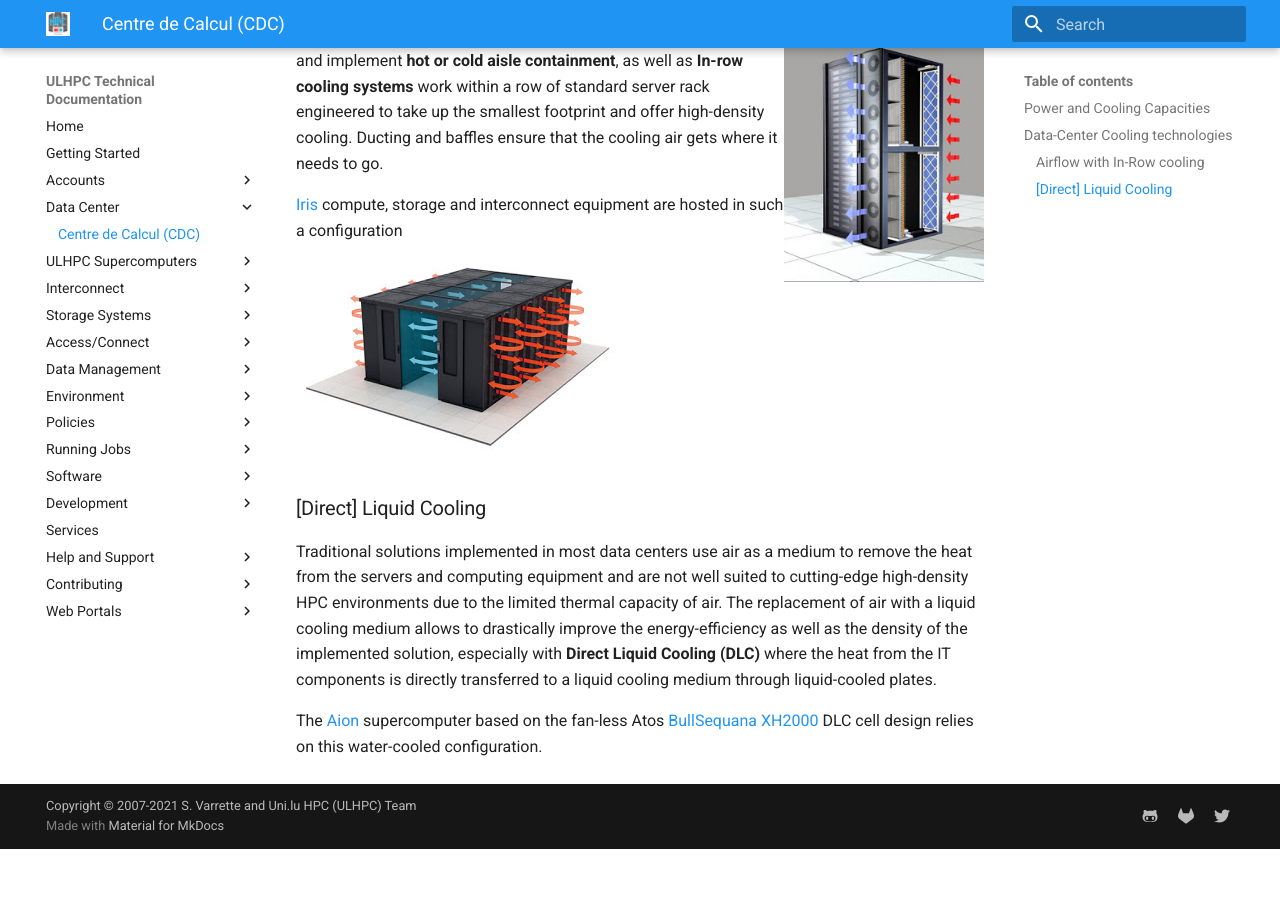
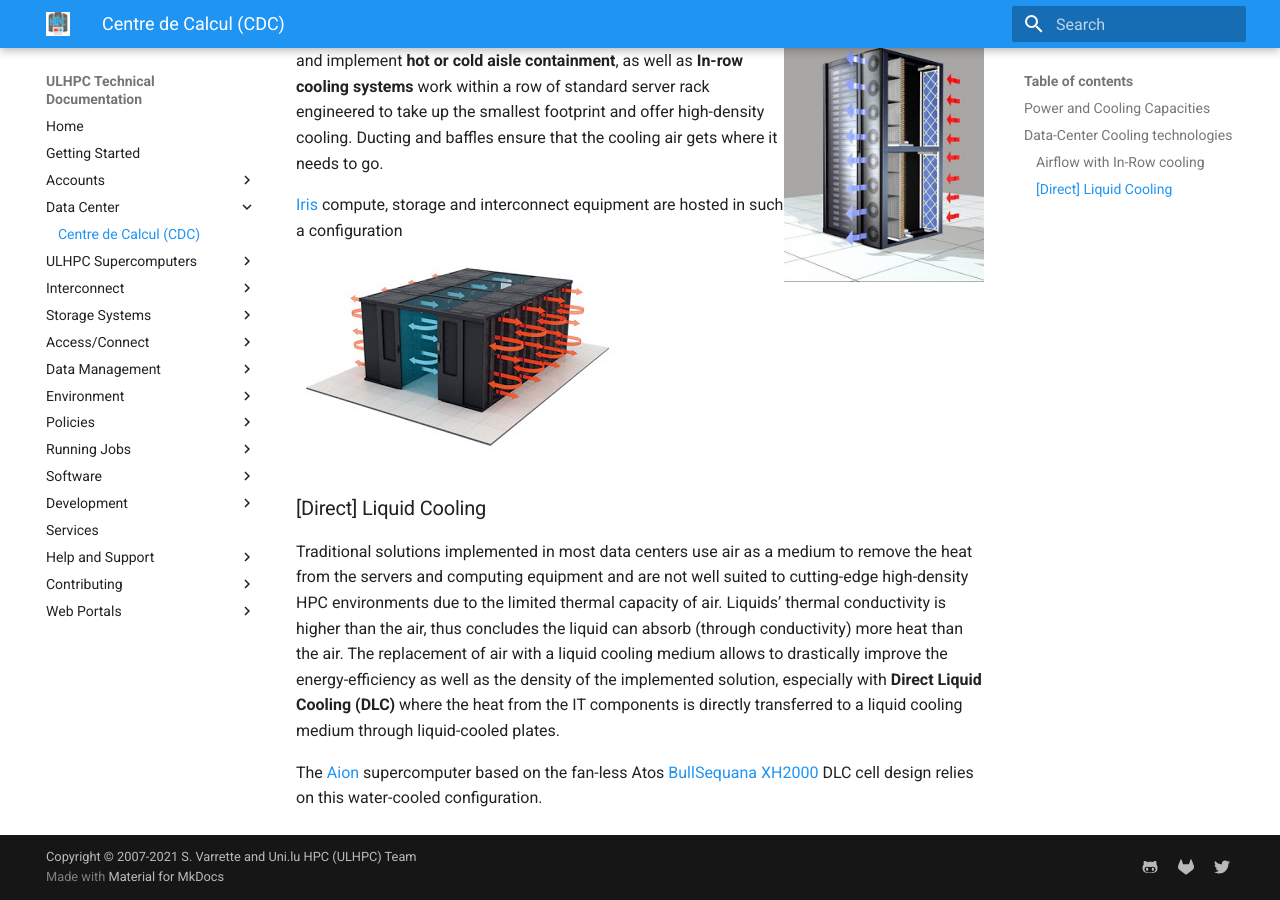
Before and after one commit to ULHPC/ulhpc-docs, an MkDocs documentation site: the page built from docs/data-center/index.md, in a window 1280 px wide and 900 px high, scrolled down 988 px. Built offline with MkDocs 1.6.1 and Material for MkDocs 9.7.7, drawn with Linux system fonts in a browser that asks for light colours; comment, search, counter and statistics services are not loaded; before the commit the page ends 1837 px from its top, so only the background shows below that.

Commit message:
[CDC] liquid cooling small fix
Signed-off-by: ezhilmathi krishnasamy <ezhilmathi.krishsnasamy@uni.lu>

```diff
--- a/docs/data-center/index.md
+++ b/docs/data-center/index.md
@@ -39,8 +39,17 @@ Most server rooms are designed for traditional airflow-based cooling and impleme
 
 ### [Direct] Liquid Cooling
 
-Traditional solutions implemented in most data centers use air as a medium to remove the heat from the servers and computing equipment and are not well suited to cutting-edge high-density HPC environments due to the limited thermal capacity of air.
-The replacement of air with a liquid cooling medium allows to drastically improve the energy-efficiency as well as the density of the implemented solution, especially with __Direct Liquid Cooling (DLC)__ where the heat from the IT components is directly transferred to a liquid cooling medium through liquid-cooled plates.
+Traditional solutions implemented in most data centers use air as a
+medium to remove the heat from the servers and computing equipment
+and are not well suited to cutting-edge high-density HPC environments
+due to the limited thermal capacity of air. Liquids’ thermal
+conductivity is higher than the air, thus concludes the
+liquid can absorb (through conductivity) more heat than the air.
+The replacement of air with a liquid cooling medium allows to
+drastically improve the energy-efficiency as well as the density
+of the implemented solution, especially with __Direct Liquid Cooling (DLC)__ where
+the heat from the IT components is directly
+transferred to a liquid cooling medium through liquid-cooled plates.
 
 
 The [Aion](../systems/aion/index.md) supercomputer based on the fan-less Atos [BullSequana XH2000](https://atos.net/en/solutions/high-performance-computing-hpc/bullsequana-x-supercomputer) DLC cell design relies on this water-cooled configuration.
```
